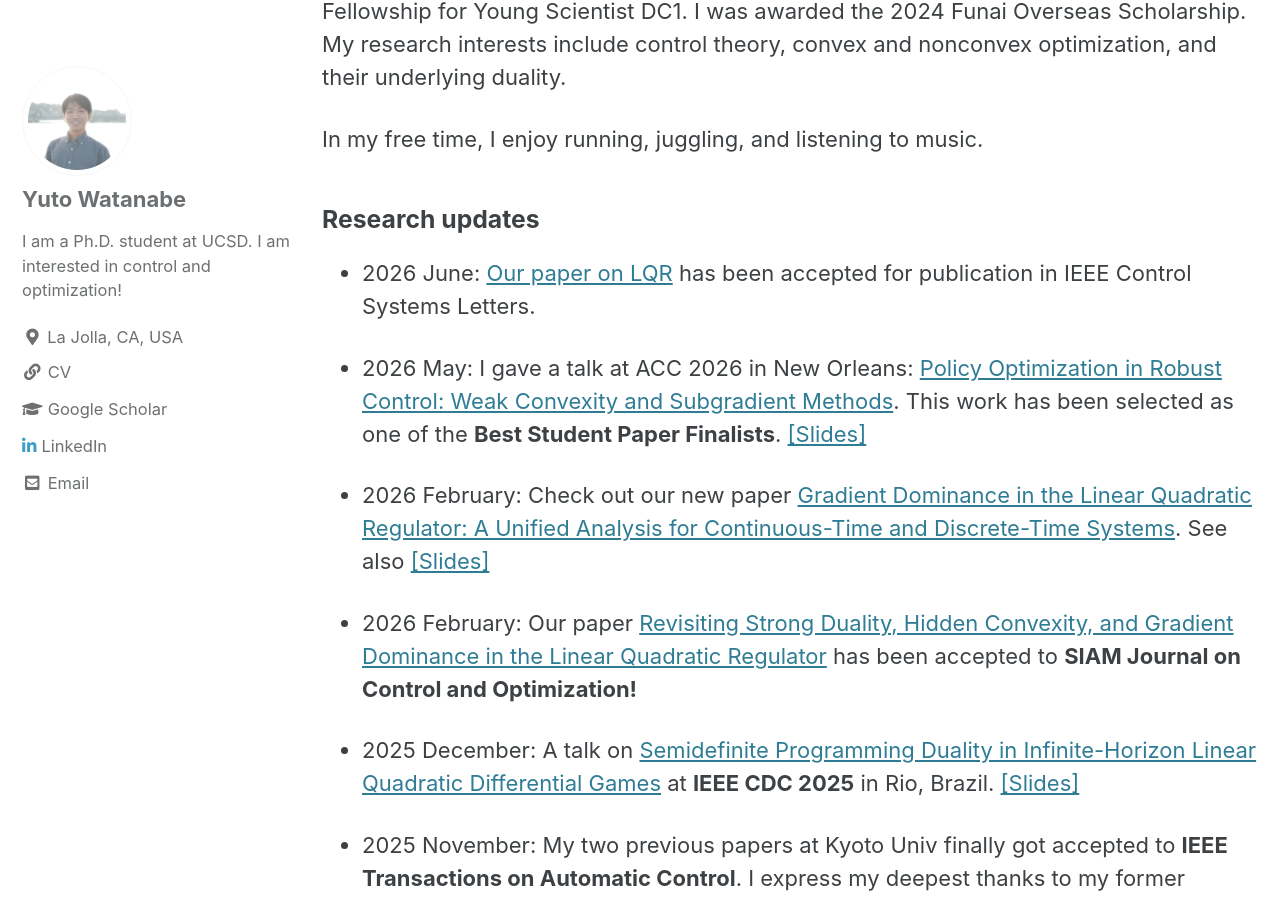
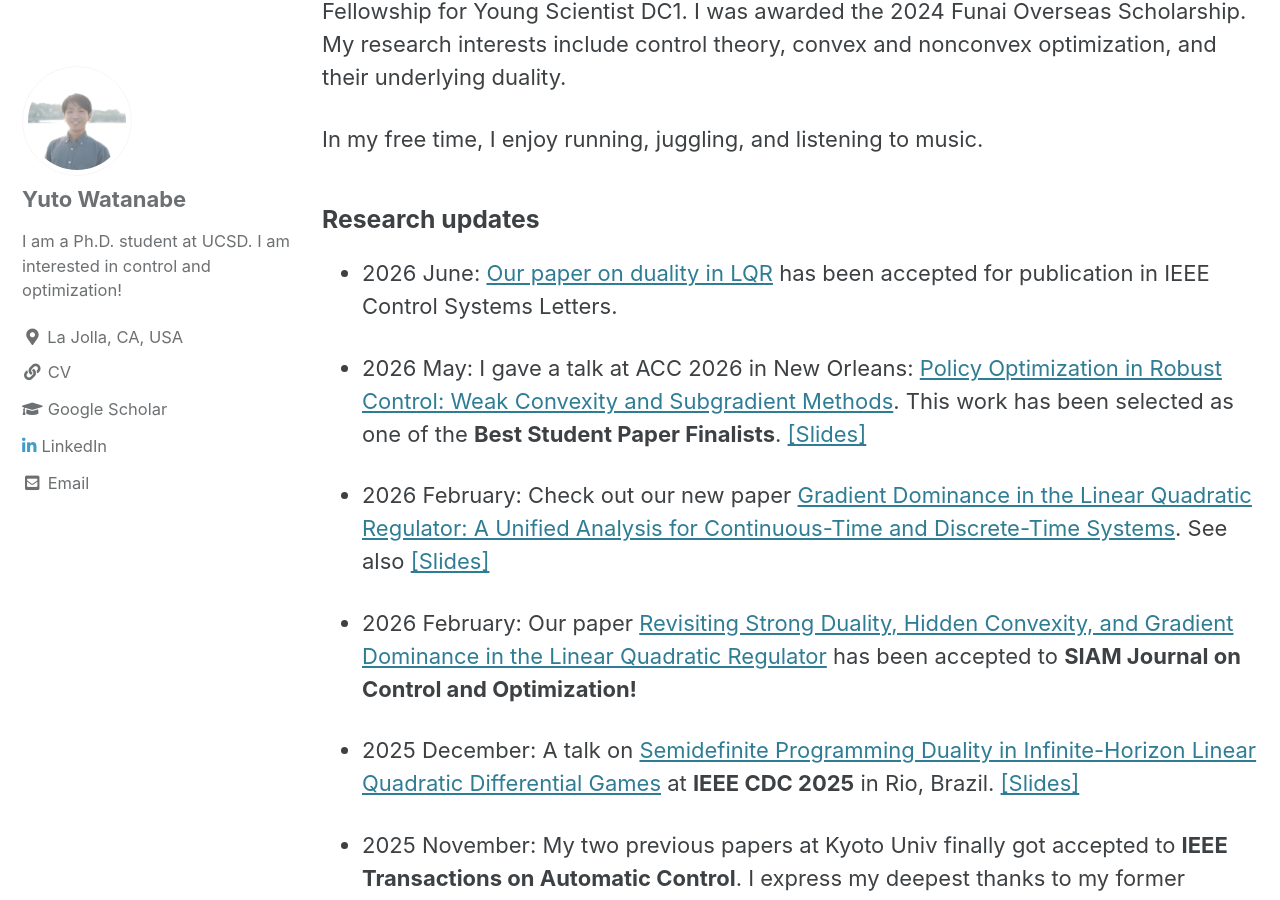
Before and after one commit to WatanabeYuto/watanabeyuto.github.io, a Jekyll site: the page built from index.md, in a window 1280 px wide and 900 px high, scrolled down 467 px. Built offline with Jekyll 4.4.1, drawn with Linux system fonts in a browser that asks for light colours; cached includes are drawn as plain includes; the list of posts is cut into pages by our own code.

Commit message:
update index

```diff
--- a/index.md
+++ b/index.md
@@ -23,7 +23,7 @@ In my free time, I enjoy running, juggling, and listening to music.
 
 ### Research updates
 
-- 2026 June: [Our paper on LQR](https://arxiv.org/abs/2606.17208v1) has been accepted for publication in IEEE Control Systems Letters.
+- 2026 June: [Our paper on duality in LQR](https://arxiv.org/abs/2606.17208v1) has been accepted for publication in IEEE Control Systems Letters.
 
 - 2026 May: I gave a talk at ACC 2026 in New Orleans: [Policy Optimization in Robust Control: Weak Convexity and Subgradient Methods](https://arxiv.org/abs/2509.25633). This work has been selected as one of the **Best Student Paper Finalists**. [[Slides]](https://drive.google.com/file/d/1H37gwgLJTSR2myNdTQ50rq6brpeEkW02/view?usp=sharing)
 
```
